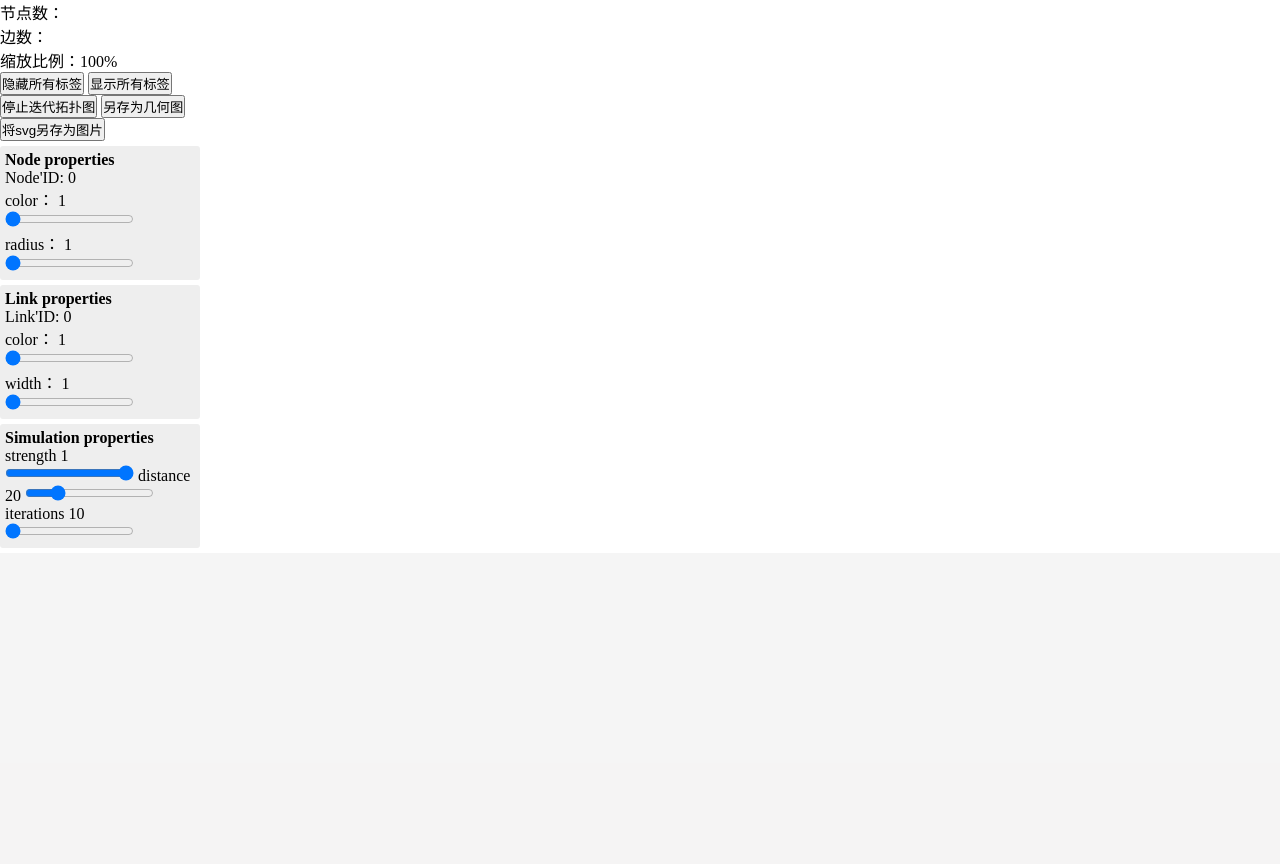
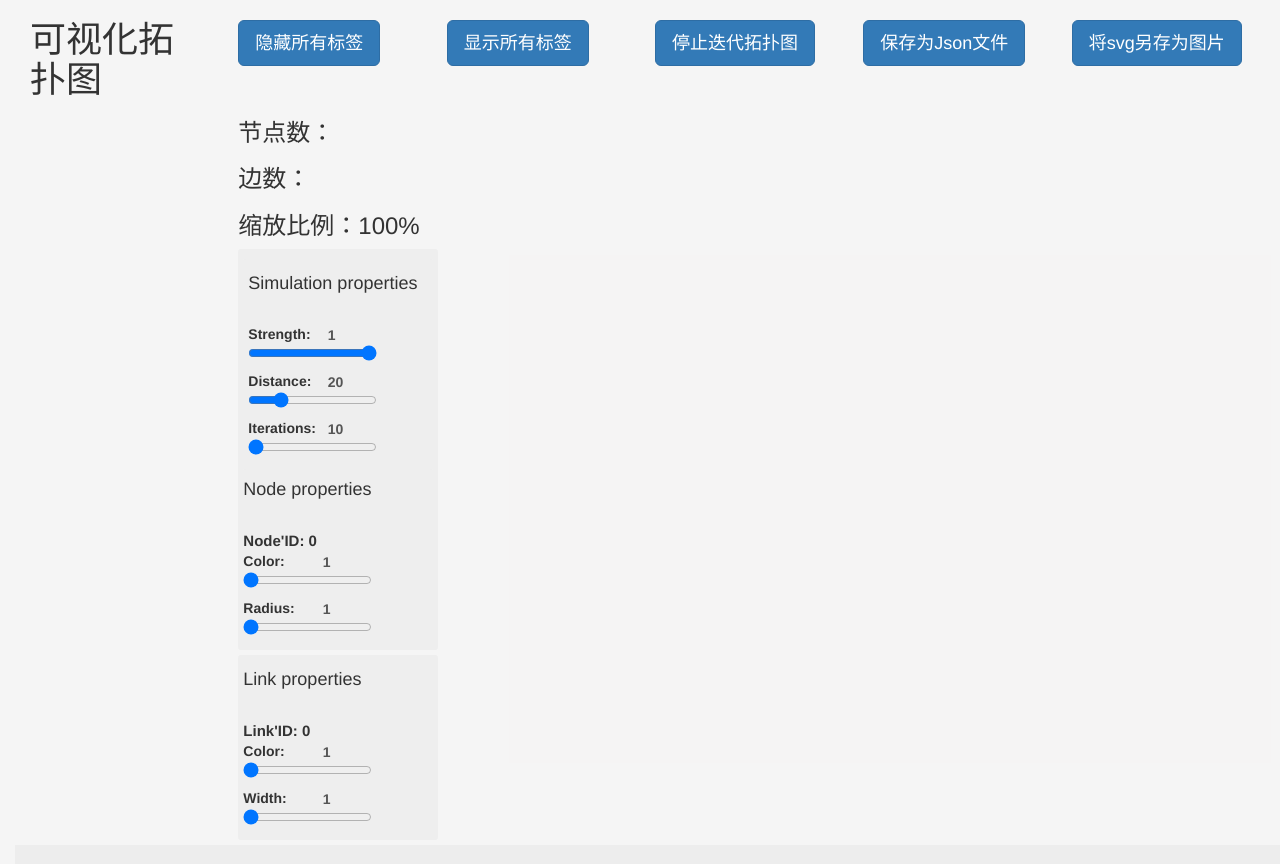
Before and after one commit to Zhouxing-Su/Topology, a plain HTML site: page index.html in a window 1280 px wide. Shown: the top 864 px of the page. Drawn offline with Linux system fonts and the light colour scheme.

Commit message:
使用bootstrap优化拓扑图的显示，增加对拓扑图使用的说明

```diff
--- a/index.html
+++ b/index.html
@@ -6,6 +6,7 @@
 <!--   <meta   http-equiv="Expires"   CONTENT="0">
   <meta   http-equiv="Cache-Control"   CONTENT="no-cache">
   <meta   http-equiv="Pragma"   CONTENT="no-cache"> -->
+  <link href="./css/bootstrap.min.css" rel="stylesheet">
   <style type="text/css" media="screen">
     *{
       padding: 0px;
@@ -53,69 +54,143 @@
       padding: 5px;
       margin: 5px 0;
     }
+	button{
+		position:relative;
+		margin-top:20px;
+		margin-bottom:60px;
+	}
+	output{
+		position:relative;
+		margin-top:-6px;
+	}
   </style>
 </head>
 <body onload="checkUrl()">
+	<div class=container-fluid>
+		<div class = "rwo">
+			<div class=col-md-2 id="Gname">
+				<h1>可视化拓扑图</h1>
+			</div>
+			<div class=col-md-2 style="height:100px">
+				<button id="hideBtn" class="btn btn-primary btn-lg">隐藏所有标签</button>
+			</div>
+			<div class=col-md-2 style="height:100px">
+				<button id="showBtn" class="btn btn-primary btn-lg">显示所有标签</button>
+			</div>
+			<div class=col-md-2 style="height:100px">
+				<button id="stopBtn" class="btn btn-primary btn-lg">停止迭代拓扑图</button>
+			</div>
+			<div class=col-md-2 style="height:100px">
+				<button id="saveAsXY" class="btn btn-primary btn-lg">保存为Json文件</button>
+			</div>
+			<div class=col-md-2 style="height:100px">
+				<button id="saveAsPng" class="btn btn-primary btn-lg">将svg另存为图片</button>
+			</div>
+		</div>
+		<div class = "row" style="background-color:rgba(205, 202, 202, 0.2)">
+			<div class="col-md-2" id="menu">
 			  <div id="data">
-    <p id="vertix">节点数：</p>
-    <p id="edge">边数：</p>
-    <p id="scale">缩放比例：100%</p>
-    <button id="hideBtn">隐藏所有标签</button>
-    <button id="showBtn">显示所有标签</button>
-    <button id="stopBtn">停止迭代拓扑图</button>
-    <button id="saveAsXY">另存为几何图</button>
-    <button id="saveAsPng">将svg另存为图片</button>
+				<h3 id="vertix">节点数：</h3>
+				<h3 id="edge">边数：</h3>
+				<h3 id="scale">缩放比例：100%</h3>
 				<div class="force">
-      <b>Node properties</b><br />
-      <p><span>Node'ID: </span><span id="NID">0</span></p>
+				  <div class="force">
+				  <h4>Simulation properties</h4><br />
+					  <label title="change strength of Simulation'force">
+					    <div class="row">
+							<div class="col-md-6">
+								<span>Strength:</span>
+							</div>
+							<div class="col-md-6">
+								<output id="link_strengthSliderOutput">1</output>
+							</div>
+						</div>
+						<input id="link_strengthSliderInput" type="range" min="0.3" max="1" value="1" step="0.1" oninput="d3.select('#link_strengthSliderOutput').text(value);">
+					  </label>
+					  <label title="change distance of Simulation'force">
+					    <div class="row">
+							<div class="col-md-6">
+								<span>Distance:</span>
+							</div>
+							<div class="col-md-6">
+								<output id="link_distanceSliderOutput">20</output>
+							</div>
+						</div>
+						<input id="link_distanceSliderInput" type="range" min="10" max="100" value="30" step="1" oninput="d3.select('#link_distanceSliderOutput').text(value);">
+					  </label>
+					  <label title="change iterations of Simulation'force">
+					    <div class="row">
+							<div class="col-md-6">
+								<span>Iterations:</span>
+							</div>
+							<div class="col-md-6">
+								<output id="link_iterationsSliderOutput">10</output>
+							</div>
+						</div>
+						<input id="link_iterationsSliderInput" type="range" min="10" max="50" value="10" step="1" oninput="d3.select('#link_iterationsSliderOutput').text(value);">
+					  </label>
+				  </div>
+				  <h4>Node properties</h4><br />
+				  <b style="font-size:15px"><span>Node'ID: </span><span id="NID">0</span></b>
 				  <label title="change node's color.">
-        color：
-        <output id="node_colorSliderOutput">1</output><br />
+				    <div class="row">
+						<div class="col-md-6">
+							<span>Color:</span>
+						</div>
+						<div class="col-md-6">
+							<output id="node_colorSliderOutput">1</output>
+						</div>
+					</div>
 					<input id="node_colorSliderInput" type="range" min="1" max="20" value="1" step="1" class="form-input" oninput="d3.select('#node_colorSliderOutput').text(value);">
 				  </label><br />
 				  <label title="change node's radius.">
-        radius：
-        <output id="node_radiusSliderOutput">1</output><br />
+				    <div class="row">
+						<div class="col-md-6">
+							<span>Radius:</span>
+						</div>
+						<div class="col-md-6">
+							<output id="node_radiusSliderOutput">1</output>
+						</div>
+					</div>
 					<input id="node_radiusSliderInput" type="range" min="1" max="20" value="1" step="1" oninput="d3.select('#node_radiusSliderOutput').text(value);">
 				  </label>
 				</div>
 				<div class="force">
-      <b>Link properties</b><br />
-      <p><span>Link'ID: </span><span id="LID">0</span></p>
+				  <h4>Link properties</h4><br />
+				  <b style="font-size:15px"><span>Link'ID: </span><span id="LID">0</span></b>
 				  <label title="change link's color.">
-        color：
-        <output id="link_colorSliderOutput">1</output><br />
+				    <div class="row">
+						<div class="col-md-6">
+							<span>Color:</span>
+						</div>
+						<div class="col-md-6">
+							<output id="link_colorSliderOutput">1</output>
+						</div>
+					</div>
 					<input id="link_colorSliderInput" type="range" min="1" max="20" value="1" step="1" class="form-input" oninput="d3.select('#link_colorSliderOutput').text(value);">
 				  </label><br />
 				  <label title="change link's width.">
-        width：
-        <output id="link_widthSliderOutput">1</output><br />
+				    <div class="row">
+						<div class="col-md-6">
+							<span>Width:</span>
+						</div>
+						<div class="col-md-6">
+							<output id="link_widthSliderOutput">1</output>
+						</div>
+					</div>
 					<input id="link_widthSliderInput" type="range" min="1" max="20" value="1" step="1" oninput="d3.select('#link_widthSliderOutput').text(value);">
 				  </label>
 				</div>
-    <div class="force">
-      <b>Simulation properties</b><br />
-      <label title="change strength of Simulation'force">
-        strength
-        <output id="link_strengthSliderOutput">1</output>
-        <input id="link_strengthSliderInput" type="range" min="0.3" max="1" value="1" step="0.1" oninput="d3.select('#link_strengthSliderOutput').text(value);">
-      </label>
-      <label title="change distance of Simulation'force">
-        distance
-        <output id="link_distanceSliderOutput">20</output>
-        <input id="link_distanceSliderInput" type="range" min="10" max="100" value="30" step="1" oninput="d3.select('#link_distanceSliderOutput').text(value);">
-      </label>
-      <label title="change iterations of Simulation'force">
-        iterations
-        <output id="link_iterationsSliderOutput">10</output>
-        <input id="link_iterationsSliderInput" type="range" min="10" max="50" value="10" step="1" oninput="d3.select('#link_iterationsSliderOutput').text(value);">
-      </label>
 			  </div>
 			</div>
+			<div class=col-md-10>
 			  <svg id="canvas" width="1310" height="750"></svg>
-
+			</div>
+		</div>
+	</div>
 <script src="js/d3.v4.min.js"></script>
 <script src="js/jquery-3.2.1.min.js"></script>
+<script src="/js/bootstrap.min.js"></script>
 <script src="js/FileSaver.min.js"></script>
 <script src="js/saveSvgAsPng.js"></script>
 <script>
@@ -157,6 +232,9 @@ var color1;
 //初始化拓扑图
 function initTopology(){
   svg = d3.select("svg"),
+  //使svg自适应铺满整个屏幕
+  svg.attr("width",$(window).width()-document.getElementById('menu').clientWidth*1.1),
+  svg.attr("height",$(window).height()-(document.getElementById('Gname').clientHeight)*1.6),
       width = +svg.attr("width"),
       height = +svg.attr("height");
   color = d3.scaleOrdinal(d3.schemeCategory20);
@@ -424,7 +502,7 @@ function Simulation(){
       simulation.stop();
   });
 
-  //另存为几何图
+  //另存为json文件
   d3.select("#saveAsXY")
     .on("click", function (){
       var text = JSON.stringify(nodes);
```
Also changed, not shown: css/bootstrap.min.css (added), js/bootstrap.min.js (added), 1 other file. Lines whose indentation alone changed are shown as unchanged.
